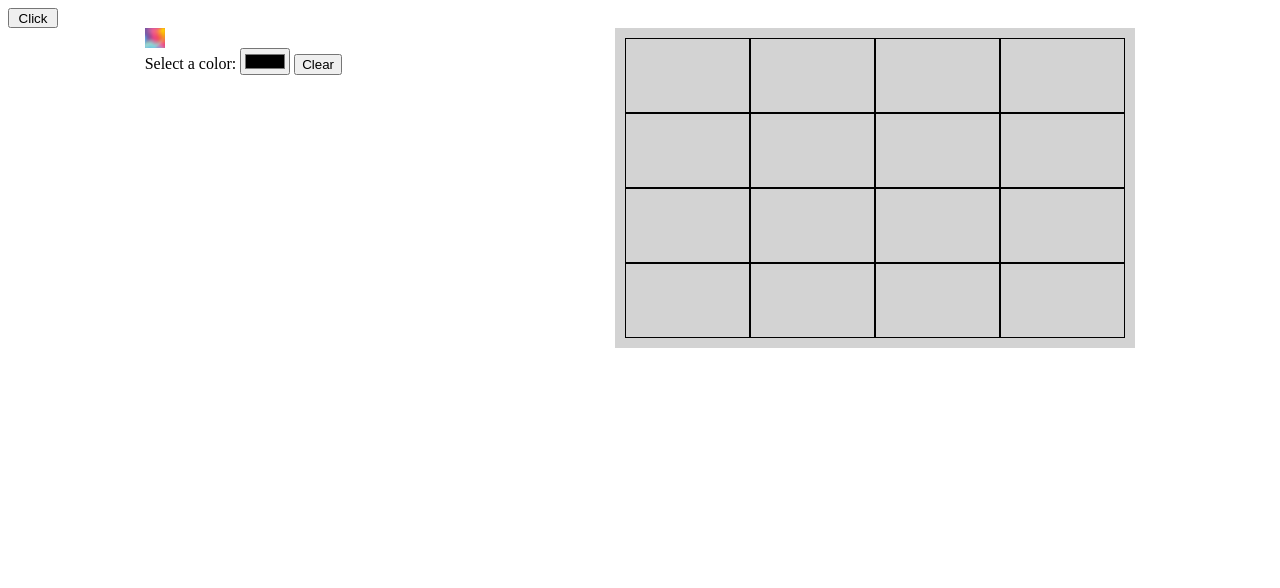
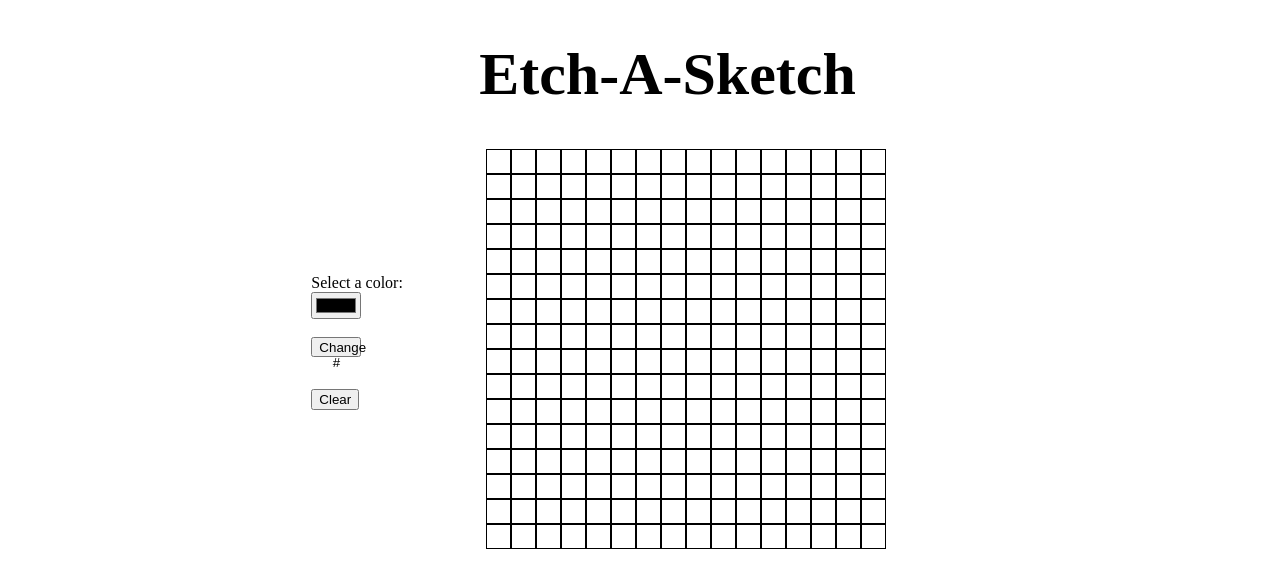
Before and after one commit to abim91/Etch-a-Sketch, a plain HTML site: page index.html in a window 1280 px wide. Drawn offline with Linux system fonts and the light colour scheme.

Commit message:
simplified askUser func

```diff
--- a/index.html
+++ b/index.html
@@ -10,23 +10,31 @@
 
   </head>
   <body>
-    <button id = "chooseGrid" >Click</button>
 
-    <div class = "parentC">
+      <header class = "header">
+        <h1>Etch-A-Sketch</h1>
+      </header>
+      <main class = "parentC">
 
 
-      <div id="options">
+        <div id="options">
 
-        <img id="image" src="image.jpg">
-        <label for = "color-picker">Select a color:</label>
-        <input id = "color-picker" type = "color">
+        <!---  <img id="image" src="image.jpg">-->
+
+        <label for = "color-picker">Select a color: <input id = "color-picker" name = "color-picker" type = "color">
+        </label>
+      </br>
+        <button id = "chooseGrid" >Change #</button> </br>
+      </br>
         <button id = "clear">Clear</button>
 
-      </div>
+
+        </div>
+        <div class = "grid"></div>
 
 
-      <div class = "grid"></div>
-    </div>
+
+      </main>
   </body>
 
 </html>
--- a/index.js
+++ b/index.js
@@ -1,9 +1,9 @@
-var currentFormat = 4;
+var currentFormat = 16;
 createGrid(currentFormat);
 colorPicker();
 askUser();
 clear();
-var color = "blue";
+var color = "black";
 
 function createGrid(number){
     const container = document.querySelector('.grid');
@@ -28,8 +28,9 @@ function createGrid(number){
 }
 function askUser(){
 document.getElementById("chooseGrid").addEventListener('click',function(e){
-   var newFormat= prompt("Select How many grid to 64");
-    if(newFormat <= 64){
+   var newFormat= prompt("Select Up To 64");
+
+    if((newFormat <= 64) || null){
         if(newFormat != currentFormat){
                 deleteGrid();
                 createGrid(newFormat);
--- a/style.css
+++ b/style.css
@@ -1,17 +1,39 @@
+
 
 .parentC{
     display: flex;
-    justify-content: space-around;
+   padding-left: 24%;
 
     .grid{
         display: grid;
-        width: 500px;
-        height: 300px;
-        background-color: lightgray;
-        padding: 10px;
+        width: 400px;
+        height: 400px;
+        background-color: rgb(255, 255, 255);
+
     }
 
+    #options{
 
+
+        width:400px;
+        padding-top: 13%;
+
+
+    }
+
+    .grid{
+        position: relative;
+        right:225px;
+
+
+    }
+
+}
+
+.header{
+    font-size: 30px;
+    text-align: center;
+    padding-left: 55px;
 
 }
 .parentC :first-child{
@@ -19,7 +41,7 @@
 }
 .grid > div{
     border: 0.001px solid black;
-    background-color: lightgray;
+    background-color: rgb(255, 255, 255);
     text-align: center;
   }
 #image{
```
